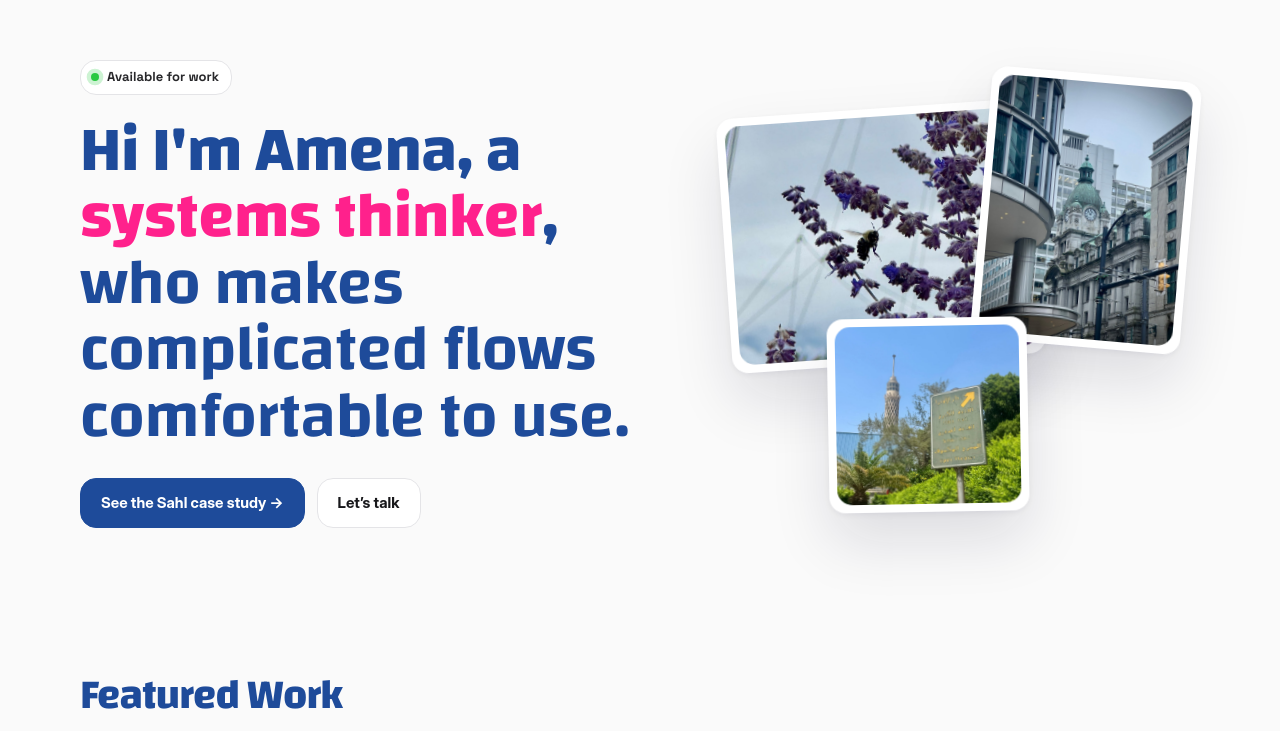
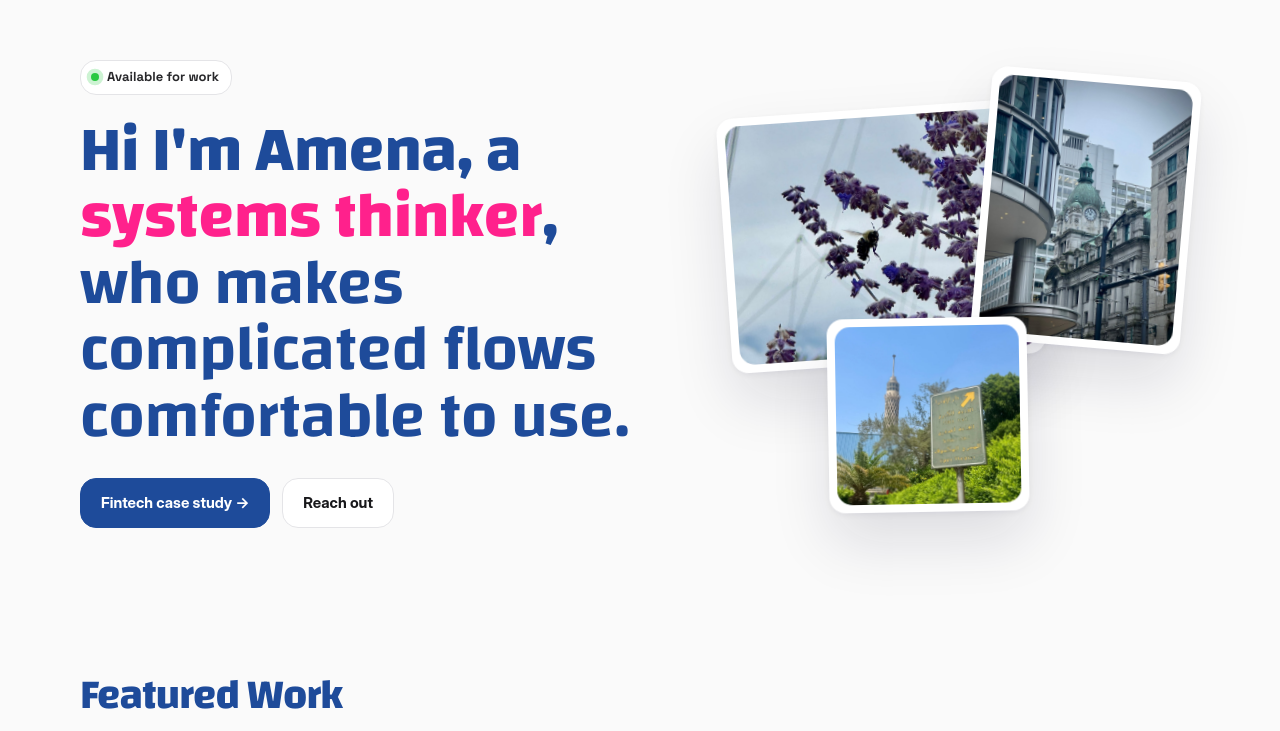
Before and after one commit to bubakazouba/amena-portfolio-concepts, a plain HTML site: page index.html in a window 1280 px wide. Shown: the part 69-800 px from the top of the page. Drawn offline with Linux system fonts and the light colour scheme.

Commit message:
Home hero buttons: 'Fintech case study' and 'Reach out' (Amena 11/17)
Co-Authored-By: Claude Opus 5.5 <noreply@anthropic.com>
Claude-Session: https://claude.ai/code/session_014GoscFn4juP7X1vxH1JdDp

```diff
--- a/index.html
+++ b/index.html
@@ -1017,7 +1017,7 @@ var A = (function (R, D) {
         '<div>' +
           '<p class="avail"><i aria-hidden="true"></i>' + esc(H.available) + '</p>' +
           '<h1 id="page-h" tabindex="-1">' + esc(lead) + ' <span id="art">' + A.article(r0) + '</span> <span class="rot"><span id="rot" aria-hidden="true">' + esc(r0) + '</span><span class="sr-only">' + esc(H.rotRoles.join(', ')) + '</span></span>,<br><span class="tail">' + esc(H.tail) + '</span></h1>' +
-          '<div class="cta"><a class="btn btn-primary" href="#/work/sahl-system-design">' + (SHOW_PROTO ? 'Try the Sahl prototype →' : 'See the Sahl case study →') + '</a><a class="btn" href="#/contact">Let’s talk</a></div>' +
+          '<div class="cta"><a class="btn btn-primary" href="#/work/sahl-system-design">' + (SHOW_PROTO ? 'Try the Sahl prototype →' : 'Fintech case study →') + '</a><a class="btn" href="#/contact">Reach out</a></div>' +
         '</div>' +
         '<div class="hero-art" aria-hidden="true">' +
           HERO.map(function (src, k) { return '<div class="card c' + (k + 1) + '">' + A.imgTag(src, { lazy: false }) + '</div>'; }).join('') +
```
Also changed, not shown: 404.html (+1 -1 lines), v3.html (+1 -1 lines).
